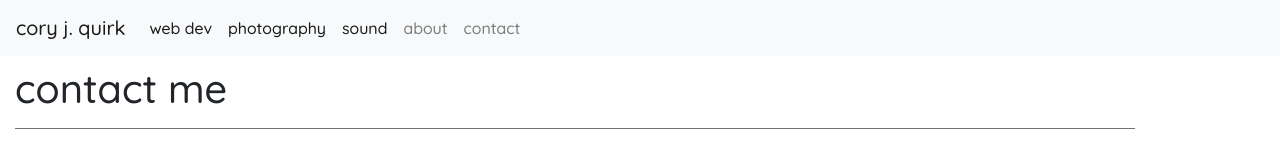
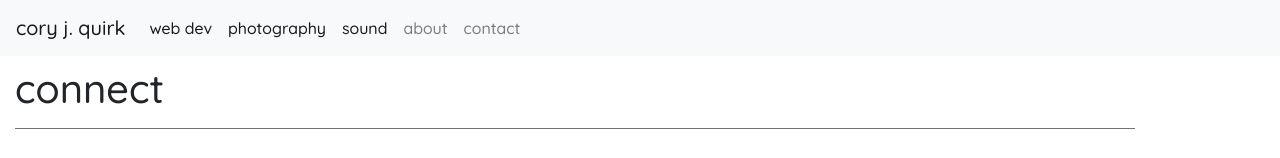
Before and after one commit to coryjquirk/portfolio, a React (Create React App) app in the folder client/: page /contact in a window 1280 px wide. Shown: the top 158 px of the page. Built offline with nearby package versions, Linux system fonts and the light colour scheme.

Commit message:
changed an h1.

```diff
--- a/client/src/components/Contact/index.js
+++ b/client/src/components/Contact/index.js
@@ -12,9 +12,9 @@ function Contact() {
         data-toggle="collapse"
         data-target="#navbarNav"
       >
-        <h1>contact me</h1>
+        <h1>connect</h1>
       </button>
-      <h1 class="desktopHeader">contact me</h1>
+      <h1 class="desktopHeader">connect</h1>
       <hr class="headHr" />
       <div class="meat">
         <a href="https://www.linkedin.com/in/cory-quirk/" target="_blank">
```
